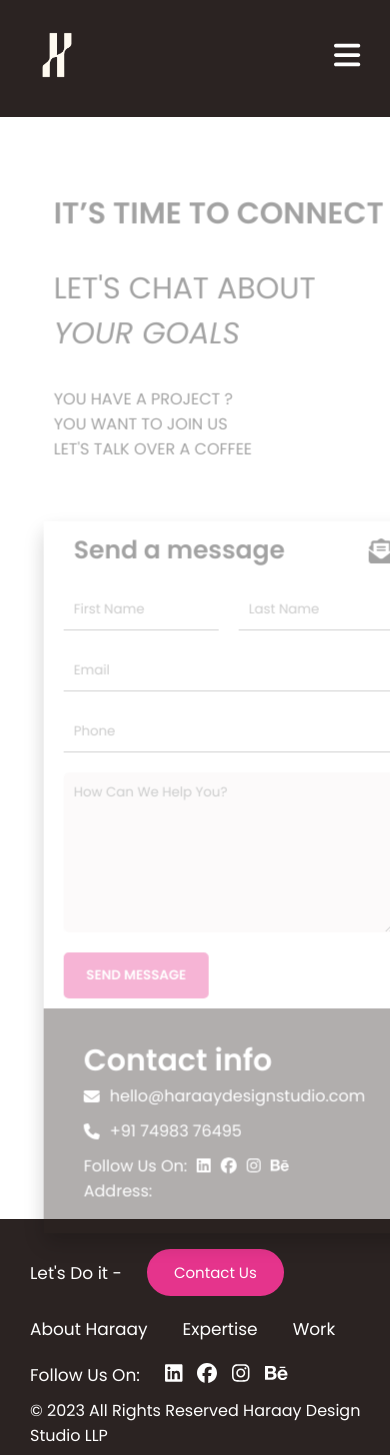
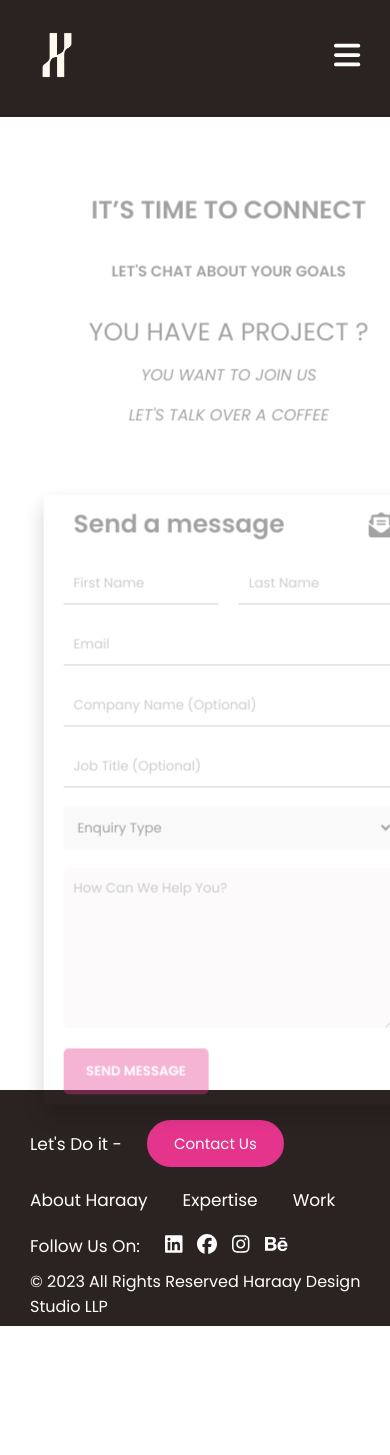
Before and after one commit to Ganeshshinde-2003/HDS, a React (Create React App) app: page /contactus in a window 390 px wide. Shown: the top 1455 px of the page. After the commit the page ends 1326 px from the top, so only its background shows below. Built offline with nearby package versions, Linux system fonts and the light colour scheme.

Commit message:
Created the new contact us form

```diff
--- a/src/pages/ContactUs/ContactUs.jsx
+++ b/src/pages/ContactUs/ContactUs.jsx
@@ -5,17 +5,7 @@ import styles from "./style.module.css";
 import { useNavigate } from "react-router-dom";
 import AnimatedComponent from "../../components/AnimatedComponent";
 import { FontAwesomeIcon } from "@fortawesome/react-fontawesome";
-import {
-  faEnvelopeOpenText,
-  faEnvelope,
-  faPhone,
-} from "@fortawesome/free-solid-svg-icons";
-import {
-  faLinkedin,
-  faFacebook,
-  faInstagram,
-  faBehance,
-} from "@fortawesome/free-brands-svg-icons";
+import { faEnvelopeOpenText } from "@fortawesome/free-solid-svg-icons";
 import emailjs from "@emailjs/browser";
 
 function ContactUs() {
@@ -26,10 +16,12 @@ function ContactUs() {
   const [firstName, setFirstName] = useState("");
   const [lastName, setLastName] = useState("");
   const [email, setEmail] = useState("");
-  const [number, setNumber] = useState("");
+  const [companyName, setCompanyName] = useState("");
   const [desc, setDesc] = useState("");
   const [isSuccessAlert, setIsSuccessAlert] = useState(false);
   const [isErrorAlert, setIsErrorAlert] = useState(false);
+  const [jobTitle, setJobTitle] = useState("");
+  const [enquiry, setEnquiry] = useState("");
   const [errormsg, setErrormsg] = useState(
     "Submission failed. Please try again."
   );
@@ -40,8 +32,10 @@ function ContactUs() {
     firstName,
     lastName,
     email,
-    number,
+    companyName,
     description: desc,
+    jobTitle,
+    enquiryType: enquiry,
   };
 
   const submitData = async (e) => {
@@ -50,8 +44,7 @@ function ContactUs() {
     if (
       firstName.trim() === "" ||
       lastName.trim() === "" ||
-      email.trim() === "" ||
-      number.trim() === ""
+      email.trim() === ""
     ) {
       setErrormsg("Please fill in all required fields.");
       setIsErrorAlert(true);
@@ -106,15 +99,14 @@ function ContactUs() {
       <div className={styles.main}>
         <div data-aos="fade-up" className={styles.container}>
           <p className={styles.h1}>IT’S TIME TO CONNECT</p>
-          <p className={styles.lets}>
-            LET'S CHAT ABOUT
+          <p className={styles.lets}>LET'S CHAT ABOUT YOUR GOALS</p>
+          <p className={styles.heading3}>
+            <span>YOU HAVE A PROJECT ? </span>
             <br />
-            <i>YOUR GOALS</i>
-          </p>
-          <p>
-            YOU HAVE A PROJECT ? <br />
-            YOU WANT TO JOIN US <br />
-            LET'S TALK OVER A COFFEE
+            <i>
+              YOU WANT TO JOIN US <br />
+              LET'S TALK OVER A COFFEE
+            </i>
           </p>
         </div>
         <div data-aos="fade-up" className={styles.card}>
@@ -154,12 +146,33 @@ function ContactUs() {
             />
             <input
               type="text"
-              placeholder="Phone"
+              placeholder="Company Name (Optional)"
               name="PhoneNo"
               required
-              value={number}
-              onChange={(e) => setNumber(e.target.value)}
+              value={companyName}
+              onChange={(e) => setCompanyName(e.target.value)}
             />
+            <input
+              type="text"
+              placeholder="Job Title (Optional)"
+              name="jobTitle"
+              required
+              value={jobTitle}
+              onChange={(e) => setJobTitle(e.target.value)}
+            />
+            <select
+              name="enquiryType"
+              required
+              value={enquiry}
+              onChange={(e) => setEnquiry(e.target.value)}
+            >
+              <option value="" disabled hidden>
+                Enquiry Type
+              </option>
+              <option value="BusinessEnquiry">Business Enquiry </option>
+              <option value="WorkWithUs">Work With Us</option>
+              <option value="Other">Other</option>
+            </select>
             <textarea
               rows="7"
               cols="10"
@@ -173,7 +186,7 @@ function ContactUs() {
               Send Message
             </button>
           </form>
-          <div className={styles.addr}>
+          {/* <div className={styles.addr}>
             <p className={styles.head}>Contact info</p>
             <div className={styles.links}>
               <p>
@@ -204,7 +217,7 @@ function ContactUs() {
             <div className={styles.address}>
               <p>Address:</p>
             </div>
-          </div>
+          </div> */}
         </div>
         {isSuccessAlert && (
           <div
--- a/src/pages/ContactUs/style.module.css
+++ b/src/pages/ContactUs/style.module.css
@@ -1,8 +1,9 @@
-.container{
+.container {
   display: flex;
   flex-direction: column;
   height: auto;
   justify-content: center;
+  align-items: center;
   padding: 0 150px;
   gap: 20px;
   margin-bottom: 60px;
@@ -12,36 +13,51 @@
 }
 
 .container .h1 {
+  width: 100%;
+  text-align: center;
   font-size: 45px;
   font-weight: bolder;
 }
-.lets{
+.lets {
+  font-size: 20px;
+  text-align: center;
+  font-weight: 600;
+}
+.heading3 {
+  text-align: center;
+  line-height: 40px;
+}
+.heading3 span {
   font-size: 50px;
 }
 .container a:hover {
   transform: scale(1);
 }
-.contactus{
+.contactus {
   display: flex;
   justify-content: space-between;
 }
-.mail, .number {
+.mail,
+.number {
   font-weight: bold;
 }
-@media (max-width: 600px){
-    .container{
+@media (max-width: 600px) {
+  .container {
     padding: 0 10px;
     gap: 30px;
   }
   .container .h1 {
     padding-left: 10px;
-        font-size: 30px;
+    font-size: 25px;
     font-weight: bolder;
   }
-    .lets{
-        font-size: 30px;
+  .lets {
+    font-size: 15px;
   }
-    .contactus{
+  .heading3 span {
+    font-size: 25px;
+  }
+  .contactus {
     flex-direction: column;
     gap: 20px;
   }
@@ -57,10 +73,14 @@
   cursor: pointer;
   display: inline-block;
 }
-  .button{
+.button {
   color: #fff;
   border: 3px solid #e5348c;
-    background-image: -webkit-linear-gradient(30deg, #e5348c 50%, transparent 50%);
+  background-image: -webkit-linear-gradient(
+    30deg,
+    #e5348c 50%,
+    transparent 50%
+  );
   background-image: linear-gradient(30deg, #e5348c 50%, transparent 50%);
   background-size: 500px;
   background-repeat: no-repeat;
@@ -74,15 +94,16 @@
 }
 
 .card {
+  width: 60%;
   height: auto;
   display: flex;
-    margin: 0 150px;
+  margin: 0 auto;
   margin-bottom: 30px;
   box-shadow: 0 10px 20px rgba(0, 0, 0, 0.5);
 }
 
 .card form {
-    width: 65%;
+  width: 100%;
   padding: 0 0;
   padding: 10px 20px;
 }
@@ -101,6 +122,10 @@
 }
 .card .name input {
   width: 50%;
+}
+.card select {
+  border: none;
+  padding: 10px;
 }
 .card .heading {
   display: flex;
@@ -134,7 +159,7 @@
   gap: 10px;
   align-items: center;
 }
-  @media (max-width: 1170px){
+@media (max-width: 1170px) {
   .addr {
     padding-left: 10px;
   }
@@ -146,9 +171,15 @@
   }
 }
 @media (max-width: 700px) {
-    .card{
+  .main {
+    align-items: center;
+    display: flex;
     flex-direction: column;
-        margin: 0 10px;
+  }
+  .card {
+    width: 95%;
+    flex-direction: column;
+    margin: 0;
     margin-bottom: 30px;
   }
   .card form {
```
Lines whose indentation alone changed are shown as unchanged.
